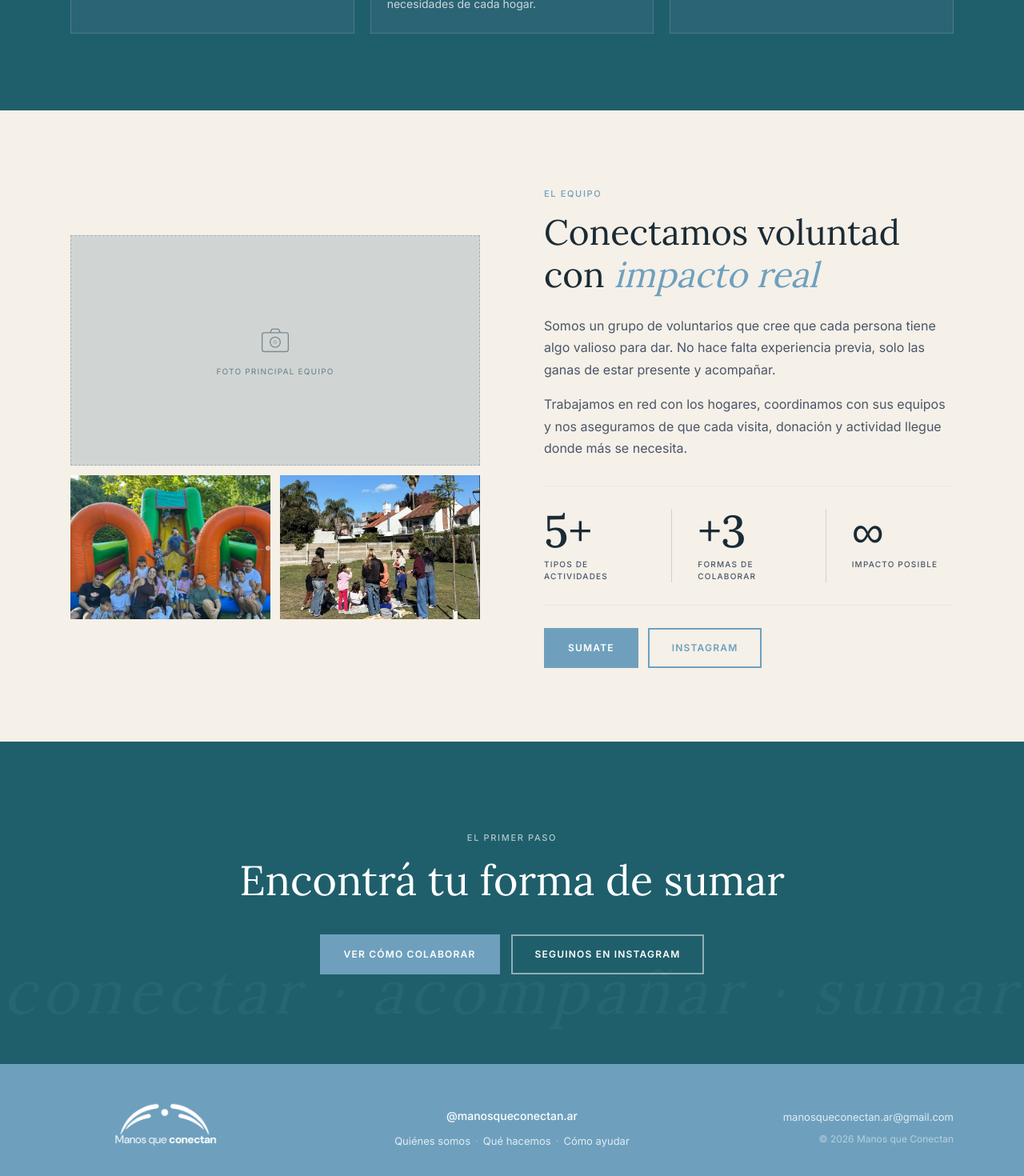
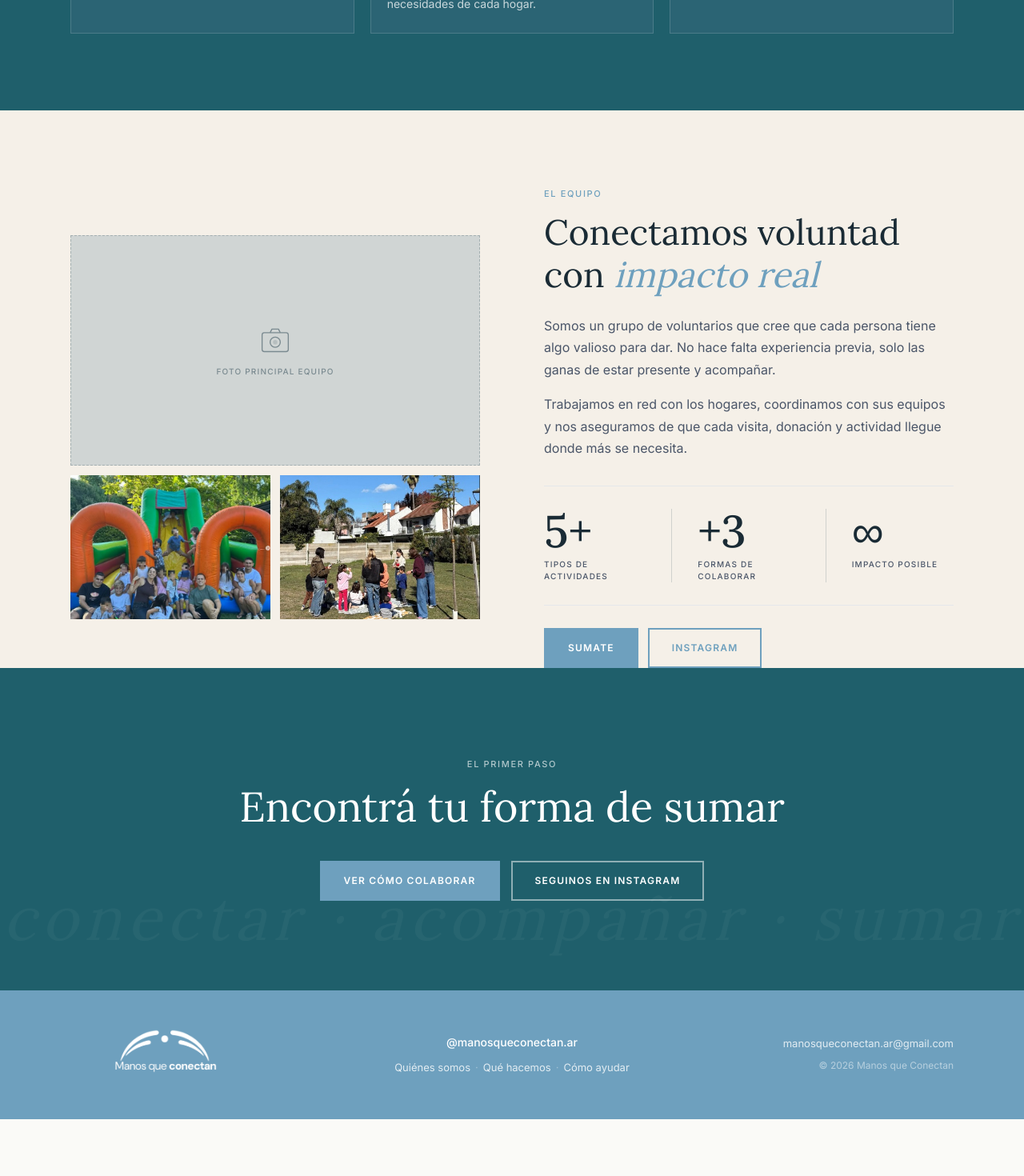
Before and after one commit to matiasjosegutierrezc-web/manosqueconectan, a Next.js app: page / in a window 1280 px wide. Shown: the part 3600-5070 px from the top of the page at 80% size. After the commit the page ends 4999 px from the top, so only its background shows below. Built offline with nearby package versions, Linux system fonts and the light colour scheme.

Commit message:
fix: eliminar franja cream entre Equipo y CTA

```diff
--- a/components/CTAFinal.tsx
+++ b/components/CTAFinal.tsx
@@ -2,7 +2,7 @@ import Reveal from '@/components/Reveal'
 
 export default function CTAFinal() {
   return (
-    <section id="cta-final" className="relative py-28 overflow-hidden text-center -mt-1" style={{ backgroundColor: '#1F5F6B' }}>
+    <section id="cta-final" className="relative py-28 overflow-hidden text-center" style={{ backgroundColor: '#1F5F6B' }}>
       <p className="absolute bottom-8 left-0 right-0 text-center font-lora italic text-white/[0.04] pointer-events-none select-none tracking-widest" style={{ fontSize: 'clamp(2rem, 6vw, 5rem)' }}>
         conectar · acompañar · sumar
       </p>
--- a/components/Equipo.tsx
+++ b/components/Equipo.tsx
@@ -5,7 +5,7 @@ import StatCounter      from '@/components/StatCounter'
 
 export default function Equipo() {
   return (
-    <section id="equipo" className="bg-cream py-24">
+    <section id="equipo" className="bg-cream pt-24 pb-0">
       <div className="max-w-[1200px] mx-auto px-5 lg:px-12">
         <div className="grid grid-cols-1 md:grid-cols-2 gap-14 lg:gap-20 items-center">
 
```
